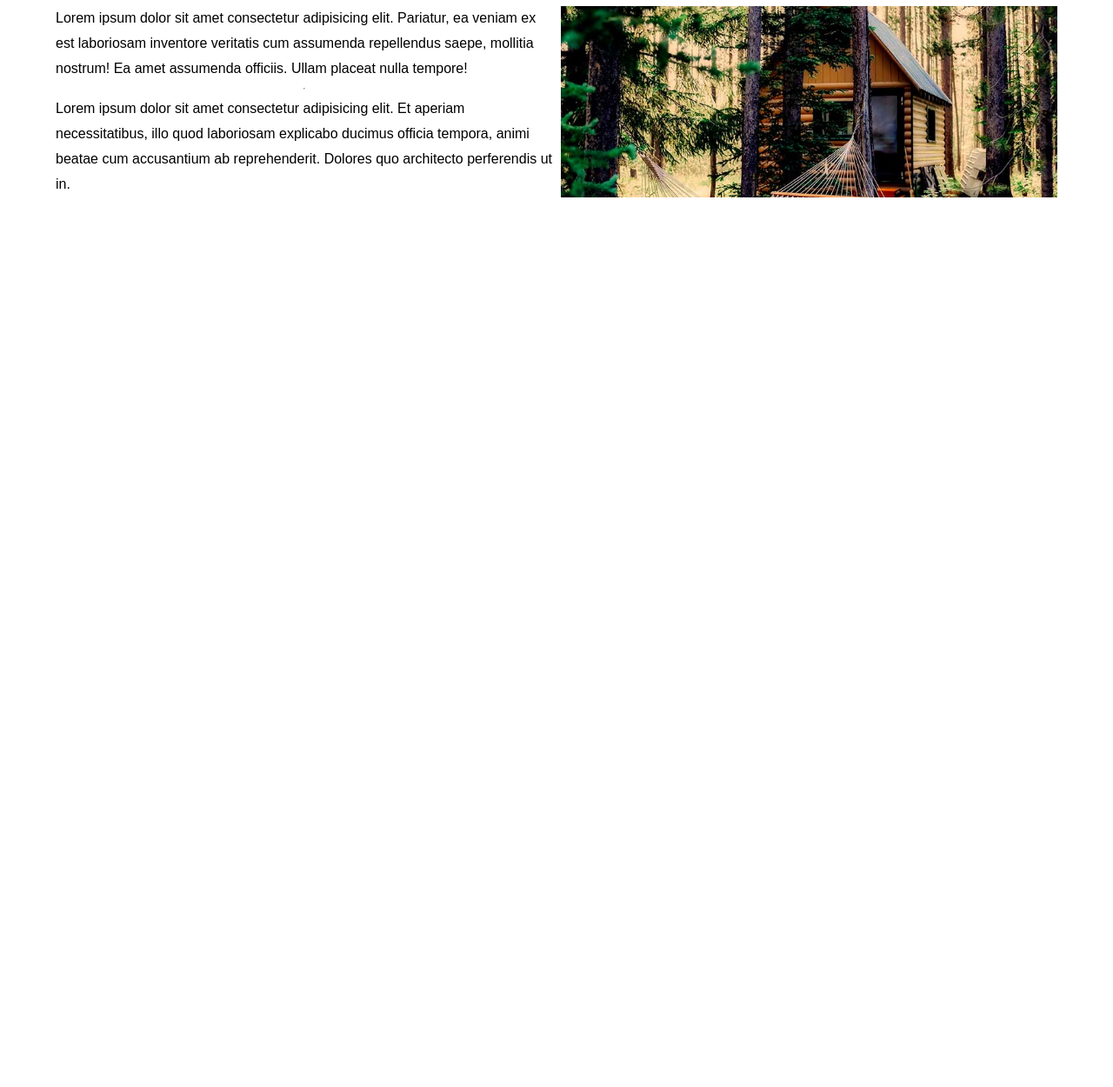
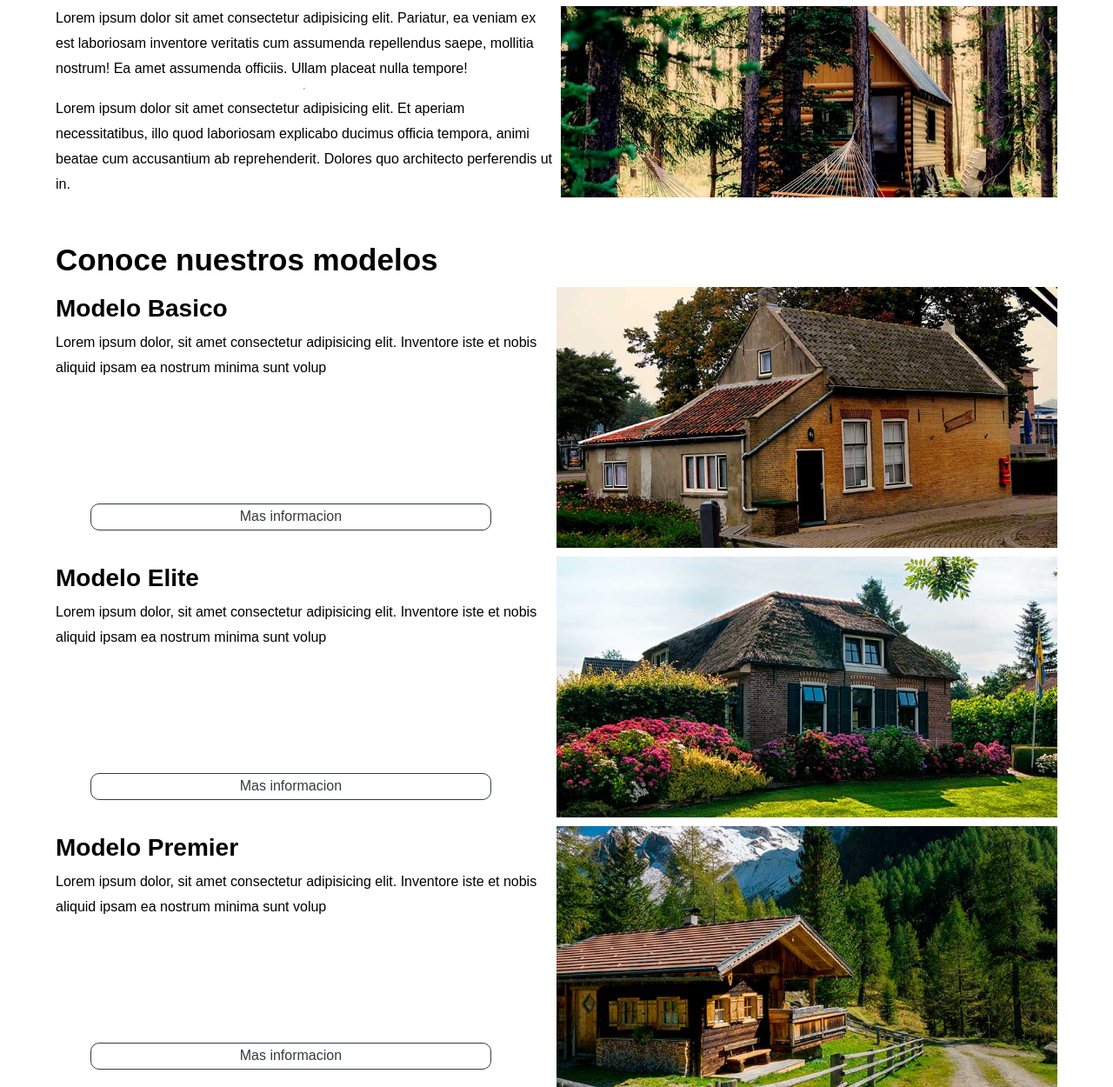
Before and after one commit to Xavier0206/pagina-estatica-arquitectura, a plain HTML site: page index.html in a window 1280 px wide. Shown: the part 616-1866 px from the top of the page at 87% size. Before the commit the page ends 853 px from the top, so only its background shows below. Drawn offline with Linux system fonts and the light colour scheme.

Commit message:
feat: agregada seccion main

```diff
--- a/CSS/main.css
+++ b/CSS/main.css
@@ -89,8 +89,10 @@ a {
 .btn {
   color: var(--gris);
   background-color: var(--blanco);
+  border-radius: 10px;
   border: 1px solid var(--gris);
   padding: 0.5rem 2rem;
+  margin-top: 0.5rem;
   transition: all 0.3s ease;
 }
 
@@ -204,7 +206,60 @@ a {
   text-align: center;
 }
 
-/* Media 767 */
+/* Main Modelos */
+.main-modelo {
+  margin-top: 4rem;
+}
+
+.modelos-contenedor {
+  display: grid;
+  grid-template-rows: repeat(2, 1fr);
+  row-gap: 1.5rem;
+}
+
+.modelo {
+  display: flex;
+  flex-direction: column;
+  align-items: end;
+}
+
+.modelo h4 {
+  font-size: 2.8rem;
+  margin: 0;
+}
+
+.modelo button {
+  width: 50%;
+}
+
+.modelo-img-1 {
+  background-image: url('/img/modelo_basico.jpg');
+  background-position: center;
+  background-size: cover;
+  background-repeat: no-repeat;
+  width: 100%;
+  height: 30rem;
+}
+
+.modelo-img-2 {
+  background-image: url('/img/modelo_elite.jpg');
+  background-position: center;
+  background-size: cover;
+  background-repeat: no-repeat;
+  width: 100%;
+  height: 30rem;
+}
+
+.modelo-img-3 {
+  background-image: url('/img/modelo_premier.jpg');
+  background-position: center;
+  background-size: cover;
+  background-repeat: no-repeat;
+  width: 100%;
+  height: 30rem;
+}
+
+/**============== Media 767 */
 @media (min-width: 767px) {
   .contenedor-header h1 {
     text-align: left;
@@ -244,4 +299,24 @@ a {
   .sobreNosotros-img {
     height: unset;
   }
+
+  /* Main Modelos */
+  .modelos-contenedor {
+    row-gap: 1rem;
+  }
+
+  .modelo {
+    display: grid;
+    /* grid-template-rows: unset; */
+    grid-template-columns: repeat(2, 1fr);
+    position: relative;
+    align-items: start;
+  }
+
+  .modelo button {
+    position: absolute;
+    bottom: 2rem;
+    width: 40%;
+    left: 4rem;
+  }
 }
--- a/index.html
+++ b/index.html
@@ -53,6 +53,40 @@
     </div>
   </section>
 
+  <!-- Main Modelos -->
+  <main class="contenedor main-modelo">
+    <h3>Conoce nuestros modelos</h3>
+    <div class="modelos-contenedor">
+      <div class="modelo">
+        <div>
+          <h4>Modelo Basico</h4>
+          <p>Lorem ipsum dolor, sit amet consectetur adipisicing elit. Inventore iste et nobis aliquid ipsam ea nostrum
+            minima sunt volup</p>
+        </div>
+        <div class="modelo-img-1"></div>
+        <button class="btn">Mas informacion</button>
+      </div>
+      <div class="modelo">
+        <div>
+          <h4>Modelo Elite</h4>
+          <p>Lorem ipsum dolor, sit amet consectetur adipisicing elit. Inventore iste et nobis aliquid ipsam ea nostrum
+            minima sunt volup</p>
+        </div>
+        <div class="modelo-img-2"></div>
+        <button class="btn">Mas informacion</button>
+      </div>
+      <div class="modelo">
+        <div>
+          <h4>Modelo Premier</h4>
+          <p>Lorem ipsum dolor, sit amet consectetur adipisicing elit. Inventore iste et nobis aliquid ipsam ea nostrum
+            minima sunt volup</p>
+        </div>
+        <div class="modelo-img-3"></div>
+        <button class="btn">Mas informacion</button>
+      </div>
+
+    </div>
+  </main>
 </body>
 
 </html>
```
